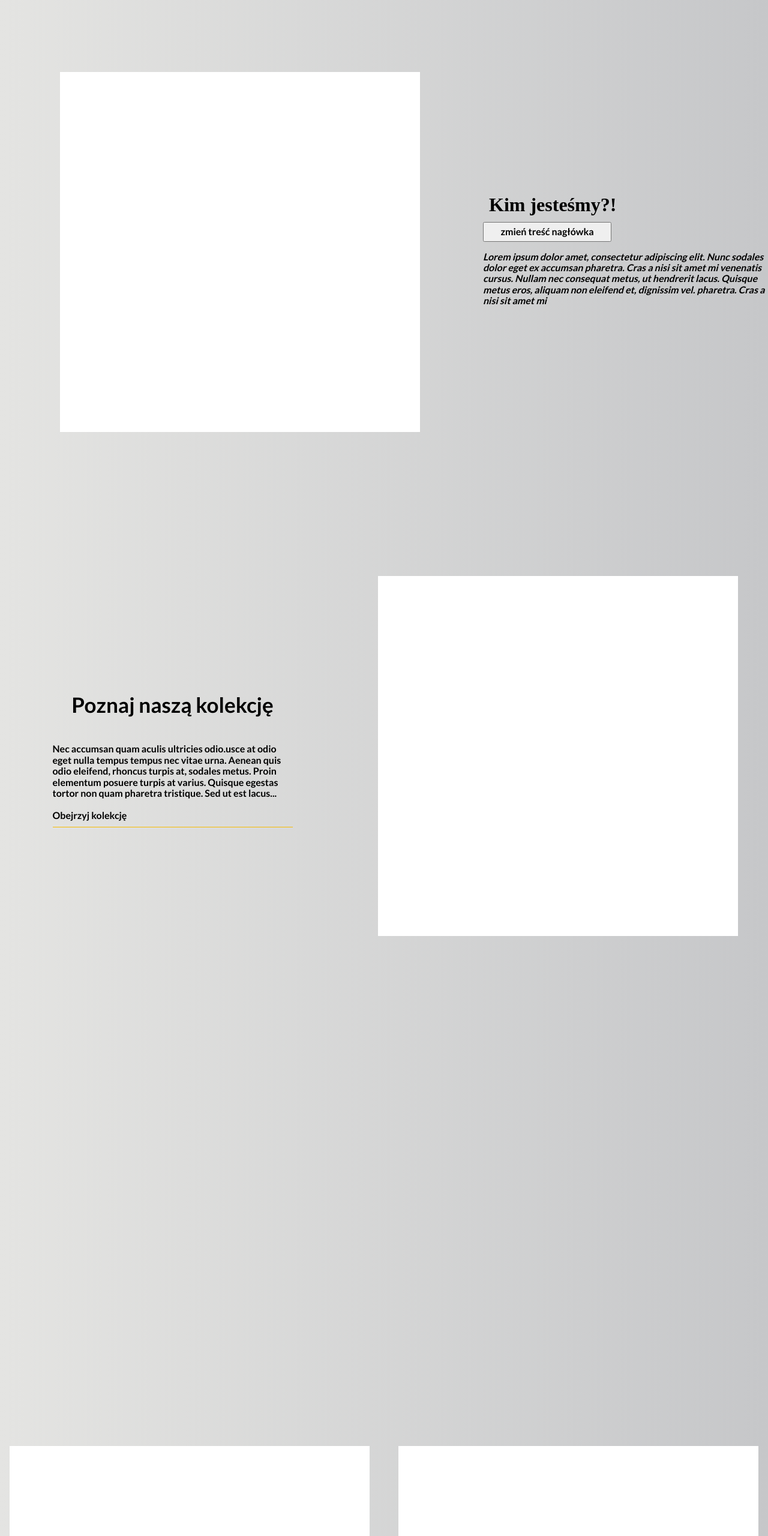
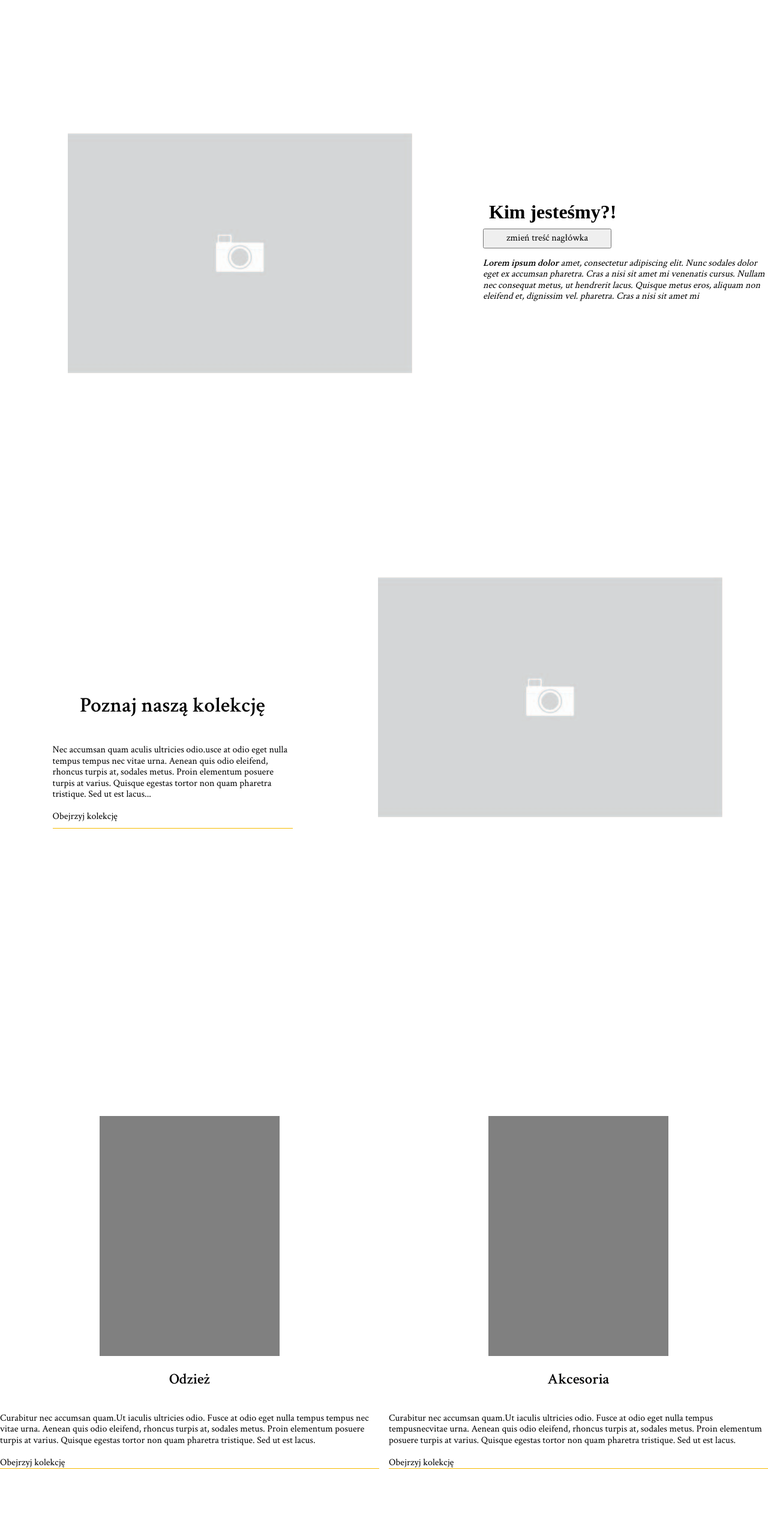
Before and after one commit to ArletaMatysiak/wtfcotenfrontend--gulp, a website built with webpack: page src/content/index.html in a window 1280 px wide. Shown: the part 880-3440 px from the top of the page at 60% size. Built offline with nearby package versions, Linux system fonts and the light colour scheme; files whose address does not match are found by name.

Commit message:
style: new backgtound&font

```diff
--- a/src/content/index.html
+++ b/src/content/index.html
@@ -55,7 +55,9 @@
         <section class="article-about article-about--js">
 
             <div class="article-about__photo">
-                <div class="article-about__photo article-about__photo--placement"></div>
+                <div class="article-about__photo article-about__photo--placement">
+                    <img src="assets/img/photo.jpg" alt="photoEmpty" class="photoEmpty">
+                </div>
             </div>
             <div class="article-about__box">
                 <h1 class="article-about__title article-about__title--js">
@@ -96,6 +98,7 @@
 
             <div class="article-collection__photo">
                 <div class="article-collection__placement">
+                        <img src="assets/img/photo.jpg" alt="photoEmpty" class="photoEmpty">
                 </div>
             </div>
 
--- a/src/scss/main.scss
+++ b/src/scss/main.scss
@@ -1,6 +1,6 @@
 @import "_normalize";
 @import "_variables";
-@import url('https://fonts.googleapis.com/css?family=Lato:700,900|Roboto+Slab:400,700&display=swap&subset=latin-ext');
+@import url('https://fonts.googleapis.com/css?family=Crimson+Text:400,600|Prompt:400,600&display=swap&subset=latin-ext');
 
 * html {
   box-sizing: border-box;
@@ -13,13 +13,7 @@
 }
 
 body {
-  background: #e4e4e2;
-  /* fallback for old browsers */
-  background: -webkit-linear-gradient(to right, #e4e4e2, #c6c7c9);
-  /* Chrome 10-25, Safari 5.1-6 */
-  background: linear-gradient(to right, #e4e4e2, #c6c7c9);
-  /* W3C, IE 10+/ Edge, Firefox 16+, Chrome 26+, Opera 12+, Safari 7+ */
-  font-family: 'Lato';
+  font-family: 'Crimson Text';
 }
 
 .about {
@@ -56,6 +50,7 @@ body {
   }
 
   &__details {
+    padding-top: 250px;
     width: 90vw;
     margin: 0px auto;
     &--story1 {
@@ -118,7 +113,7 @@ body {
     max-width: 600px;
     padding-left: 50px;
     font-size: 24px;
-    color: white;
+    color: black;
     &--footer {
       font-size: 16px;
       color: black;
@@ -207,22 +202,18 @@ body {
             order: 2;
           }
         &--placement {
-          width: 600px;
-          height: 600px;
-          background: white;
           align-self: center;
           box-sizing: border-box;
         }
     }
   }
 
-
   .article-collection {
     padding-top: 100px;
     padding-bottom: 100px;
     display: grid;
     grid-template-columns: 1fr 700px;
-    grid-template-rows: 1fr 650px;
+    grid-template-rows: 1fr;
     grid-column-gap: 5px;
     @media (max-width: $tablet) {
       grid-template-columns: 1fr;
@@ -280,10 +271,10 @@ body {
         align-items: center;
       }
       &__photo {
-        width: 600px;
-        height: 600px;
+        width: 300px;
+        height: 400px;
         box-sizing: border-box;
-        background: white;
+        background: gray;
         padding: 0px;
         display: flex;
           @media (max-width: $tablet) {
```
Also changed, not shown: src/content/kontakt.html (+1 -1 lines), src/content/podstrona.html (+9 -3 lines), dist/assets/img/photo empty.jpg (added), dist/assets/img/photo.jpg (added), dist/css/main.css, dist/index.html, dist/kontakt.html, dist/podstrona.html, src/assets/img/photo.jpg (added), 1 other file.
